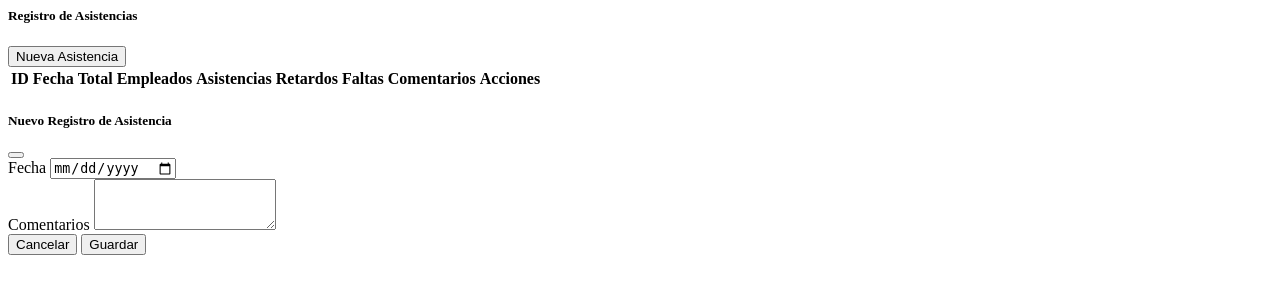
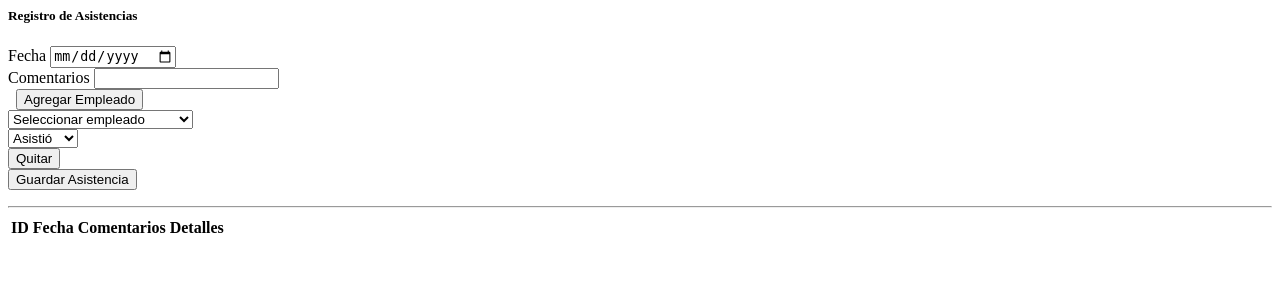
Before and after one commit to JesusDun/Practica1ControlAsistencias, a Flask app: template templates/asistencias.html in a window 1280 px wide. Shown: the top 300 px of the page. Run offline with Flask 3, Linux system fonts and the light colour scheme; the visitor is signed in with stand-in values (Sample User, id 1); tables that the repository leaves empty or names only in its code hold one stand-in row (values such as "Sample post"); the template is opened without the code that fills it: most values are stand-ins (such as "Sample title", 1, 10 or a date in 2020); lists and menus that the app fills with data are empty.

Commit message:
Update asistencias.html

```diff
--- a/templates/asistencias.html
+++ b/templates/asistencias.html
@@ -1,23 +1,68 @@
 <div class="card">
-    <div class="card-header d-flex justify-content-between align-items-center">
-        <h5 class="card-title mb-0">Registro de Asistencias</h5>
-        <button class="btn btn-success" data-bs-toggle="modal" data-bs-target="#modalAsistencia">
-            <i class="bi bi-plus-circle"></i> Nueva Asistencia
-        </button>
+    <div class="card-header">
+        <h5>Registro de Asistencias</h5>
     </div>
     <div class="card-body">
+        <form id="frmAsistencia" ng-submit="guardarAsistencia()">
+            <div class="row mb-3">
+                <div class="col-md-3">
+                    <label>Fecha</label>
+                    <input type="date" class="form-control" ng-model="nuevaAsistencia.fecha" required>
+                </div>
+                <div class="col-md-6">
+                    <label>Comentarios</label>
+                    <input type="text" class="form-control" ng-model="nuevaAsistencia.comentarios">
+                </div>
+                <div class="col-md-3">
+                    <label>&nbsp;</label>
+                    <button type="button" class="btn btn-info w-100" ng-click="agregarEmpleadoAsistencia()">
+                        Agregar Empleado
+                    </button>
+                </div>
+            </div>
+
+            <div class="mb-3" ng-repeat="emp in nuevaAsistencia.empleados track by $index">
+                <div class="row">
+                    <div class="col-md-5">
+                        <select class="form-control" ng-model="emp.idEmpleado" required>
+                            <option value="">Seleccionar empleado</option>
+                            <option ng-repeat="e in empleados" value="{{ e.idEmpleado }}">
+                                {{ e.nombreEmpleado }} ({{ e.numero }})
+                            </option>
+                        </select>
+                    </div>
+                    <div class="col-md-4">
+                        <select class="form-control" ng-model="emp.estado" required>
+                            <option value="A">Asistió</option>
+                            <option value="R">Retardo</option>
+                            <option value="F">Falta</option>
+                        </select>
+                    </div>
+                    <div class="col-md-3">
+                        <button type="button" class="btn btn-danger w-100" ng-click="removerEmpleadoAsistencia($index)">
+                            Quitar
+                        </button>
+                    </div>
+                </div>
+            </div>
+
+            <div class="text-end">
+                <button type="submit" class="btn btn-primary" ng-disabled="nuevaAsistencia.empleados.length === 0">
+                    Guardar Asistencia
+                </button>
+            </div>
+        </form>
+
+        <hr>
+
         <div class="table-responsive">
-            <table class="table table-striped table-sm">
-                <thead class="table-dark">
+            <table class="table table-striped">
+                <thead>
                     <tr>
                         <th>ID</th>
                         <th>Fecha</th>
-                        <th>Total Empleados</th>
-                        <th>Asistencias</th>
-                        <th>Retardos</th>
-                        <th>Faltas</th>
                         <th>Comentarios</th>
-                        <th>Acciones</th>
+                        <th>Detalles</th>
                     </tr>
                 </thead>
                 <tbody id="tbodyAsistencias"></tbody>
@@ -25,71 +70,3 @@
         </div>
     </div>
 </div>
-
-<!-- Modal para nueva asistencia -->
-<div class="modal fade" id="modalAsistencia" tabindex="-1">
-    <div class="modal-dialog">
-        <div class="modal-content">
-            <div class="modal-header">
-                <h5 class="modal-title">Nuevo Registro de Asistencia</h5>
-                <button type="button" class="btn-close" data-bs-dismiss="modal"></button>
-            </div>
-            <form id="frmAsistencia" method="post">
-                <div class="modal-body">
-                    <div class="mb-3">
-                        <label class="form-label">Fecha</label>
-                        <input type="date" class="form-control" name="fecha" required>
-                    </div>
-                    <div class="mb-3">
-                        <label class="form-label">Comentarios</label>
-                        <textarea class="form-control" name="comentarios" rows="3"></textarea>
-                    </div>
-                </div>
-                <div class="modal-footer">
-                    <button type="button" class="btn btn-secondary" data-bs-dismiss="modal">Cancelar</button>
-                    <button type="submit" class="btn btn-primary">Guardar</button>
-                </div>
-            </form>
-        </div>
-    </div>
-</div>
-
-<script>
-$(document).ready(function() {
-    cargarAsistencias();
-
-    $("#frmAsistencia").submit(function(e) {
-        e.preventDefault();
-
-        $.post("/asistencia", $(this).serialize(), function(response) {
-            if (response.status === "success") {
-                $("#modalAsistencia").modal("hide");
-                cargarAsistencias();
-                toast("Asistencia registrada correctamente");
-
-                // Redirigir a la gestión de pases de asistencia
-                setTimeout(function() {
-                    window.location.href = "#/asistenciaspases/" + response.id;
-                }, 1000);
-            }
-        });
-    });
-});
-
-function cargarAsistencias() {
-    $.get("/tbodyAsistencias", function(data) {
-        $("#tbodyAsistencias").html(data);
-    });
-}
-
-function eliminarAsistencia(id) {
-    if (confirm("¿Está seguro de eliminar este registro de asistencia? También se eliminarán todos los registros asociados.")) {
-        $.post("/asistencia/eliminar", {id: id}, function(response) {
-            if (response.status === "success") {
-                cargarAsistencias();
-                toast("Asistencia eliminada correctamente");
-            }
-        });
-    }
-}
-</script>
```
